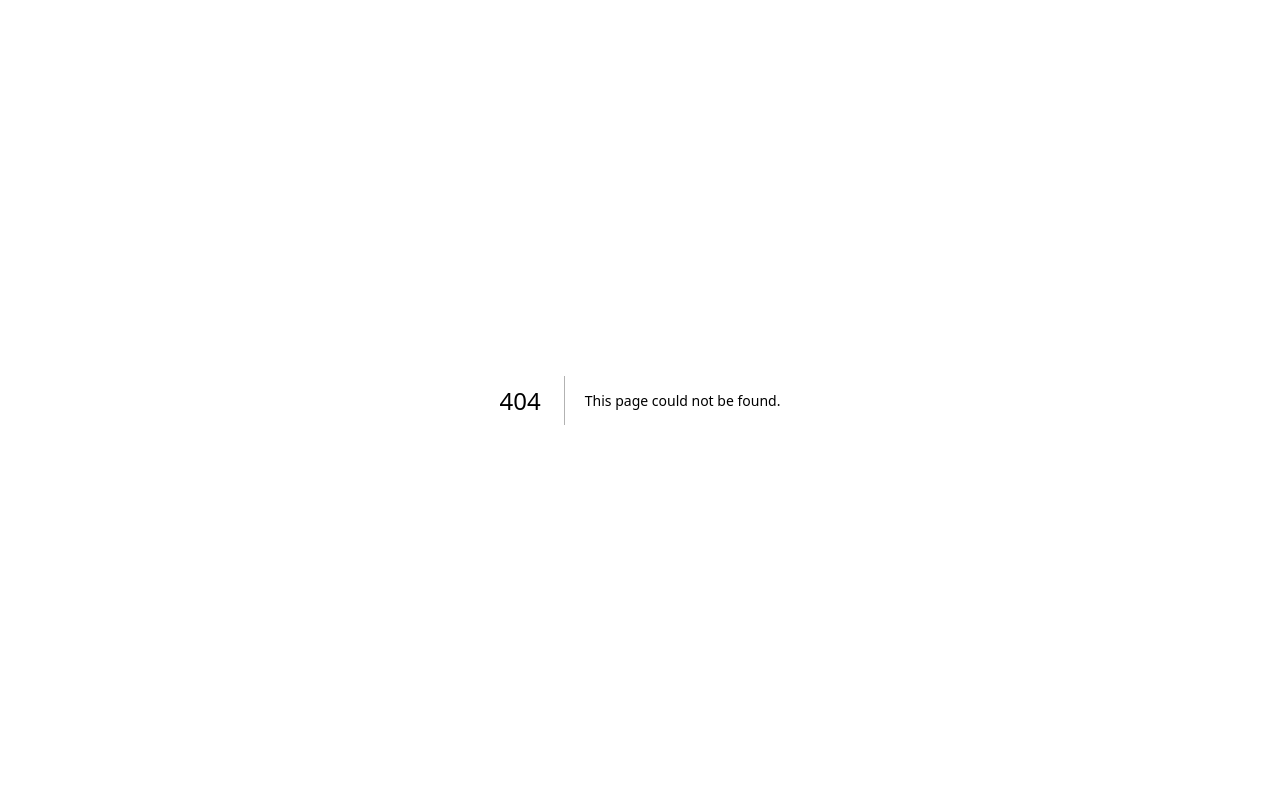
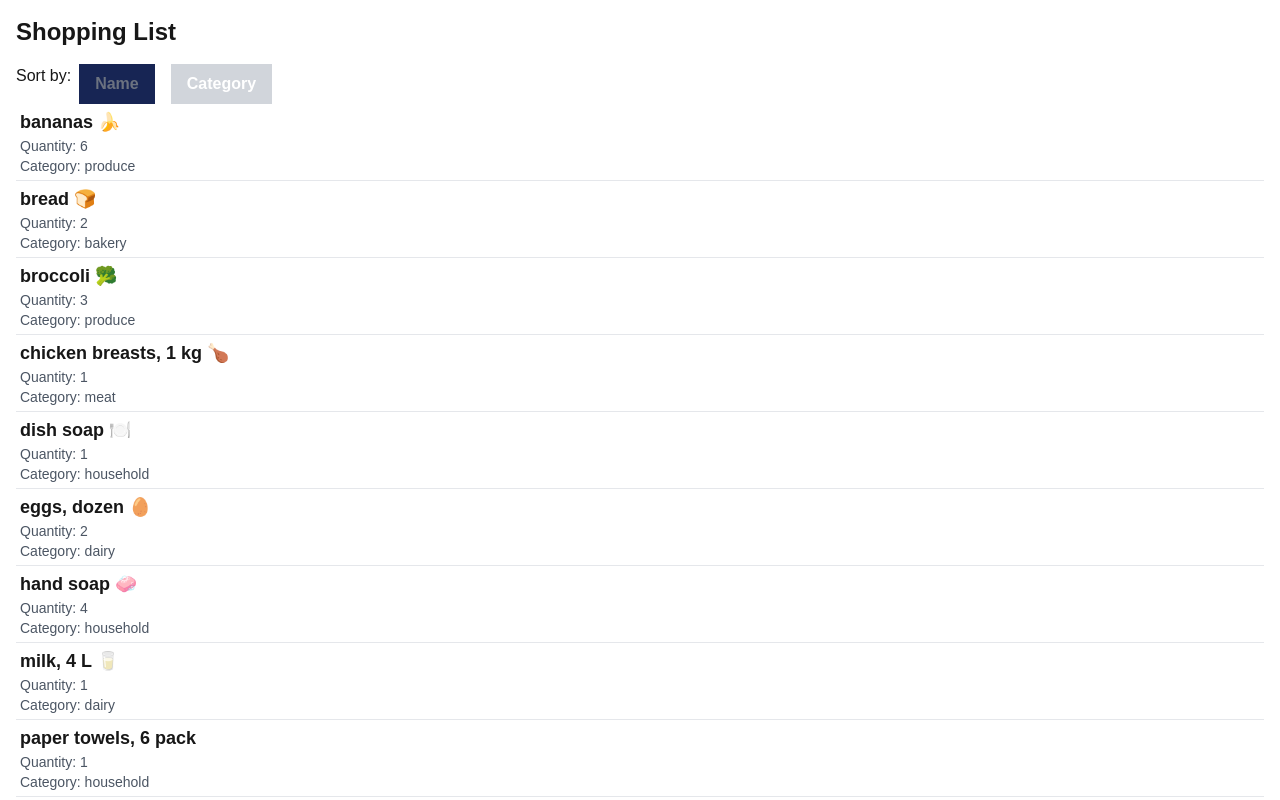
Before and after one commit to WJiyun/cprg306-assignments, a Next.js app: page /week-6 in a window 1280 px wide. Before the commit this address had no page. Shown: the top 800 px of the page. Built offline with nearby package versions, Linux system fonts and the light colour scheme.

Commit message:
Addition of week-6
Added new week-6 folder with item-list.js, item.js, copied from week-3.
Added new items.json and page.js.

Added styling and added sorted feature to sort the lists into names and category.

```diff
--- a/app/page.js
+++ b/app/page.js
@@ -8,6 +8,7 @@ export default function Home() {
       <p><Link href="http://localhost:3000/week-3">Go to Week-3</Link></p>
       <p><Link href="http://localhost:3000/week-4">Go to Week-4</Link></p>
       <p><Link href="http://localhost:3000/week-5">Go to Week-5</Link></p>
+      <p><Link href="http://localhost:3000/week-6">Go to Week-6</Link></p>
     </div>
   );
 }
--- /dev/null
+++ b/app/week-6/item-list.js
@@ -0,0 +1,39 @@
+"use client";
+import { useState } from "react";
+import Item from "./item.js";
+import items from "./items.json";
+
+export default function ItemList(){
+
+    let itemJSON = [...items];
+    const [sortBy, setSortBy] = useState("name");
+    itemJSON.sort((a, b) => {
+        if (sortBy === "name") {
+            return a.name.localeCompare(b.name);
+        }
+        else if (sortBy === "category") {
+            return a.category.localeCompare(b.category);
+        }
+        return 0;
+    });
+
+    return(
+        <main>
+            <div
+            className="flex">
+            <h1>Sort by:</h1>
+            <button
+            onClick={() => setSortBy("name")}
+            className={`py-2 px-4 bg-blue-400 border-b-1 font-bold ml-2 hover:bg-blue-900 ${sortBy === "name" ? "bg-blue-950 text-gray-500" : "bg-gray-300 text-white"}`}>Name</button>
+            <button
+            onClick={()=> setSortBy("category")}
+            className={`py-2 px-4 bg-blue-400 border-b-1 font-bold ml-4 hover:bg-blue-900 ${sortBy === "category" ? "bg-blue-950 text-gray-500" : "bg-gray-300 text-white"}`}>Category</button>
+       </div>
+       <div>
+              {itemJSON.map((item, index) => {
+                return <Item key={index} name={item.name} quantity={item.quantity} category={item.category} />
+              })}
+       </div>
+       </main>
+    )
+}
--- /dev/null
+++ b/app/week-6/item.js
@@ -0,0 +1,10 @@
+export default function Item({name, quantity, category}) {
+    return (
+    <div className="p-1 border-b border-gray-200">
+      <div className="font-bold text-lg">{name}</div>
+      <div className="text-sm text-gray-600">Quantity: {quantity}</div>
+      <div className="text-sm text-gray-600">Category: {category}</div>
+    </div>
+
+    )
+}
--- /dev/null
+++ b/app/week-6/items.json
@@ -0,0 +1,74 @@
+[
+    {
+      "id": "1h2GJKH12gkHG31h1H",
+      "name": "milk, 4 L 🥛",
+      "quantity": 1,
+      "category": "dairy"
+    },
+    {
+      "id": "2KJH3k2j3H1k2J3K1H",
+      "name": "bread 🍞",
+      "quantity": 2,
+      "category": "bakery"
+    },
+    {
+      "id": "3h2KJH3k2j3H1k2J3",
+      "name": "eggs, dozen 🥚",
+      "quantity": 2,
+      "category": "dairy"
+    },
+    {
+      "id": "4k2J3K1H2GJKH12gk",
+      "name": "bananas 🍌",
+      "quantity": 6,
+      "category": "produce"
+    },
+    {
+      "id": "5H1h1H2KJH3k2j3H",
+      "name": "broccoli 🥦",
+      "quantity": 3,
+      "category": "produce"
+    },
+    {
+      "id": "6H1k2J3K1H2GJKH1",
+      "name": "chicken breasts, 1 kg 🍗",
+      "quantity": 1,
+      "category": "meat"
+    },
+    {
+      "id": "7gkHG31h1H2KJH3k",
+      "name": "pasta sauce 🍝",
+      "quantity": 3,
+      "category": "canned goods"
+    },
+    {
+      "id": "8j3H1k2J3K1H2GJK",
+      "name": "spaghetti, 454 g 🍝",
+      "quantity": 2,
+      "category": "dry goods"
+    },
+    {
+      "id": "9H12gkHG31h1H2KJ",
+      "name": "toilet paper, 12 pack 🧻",
+      "quantity": 1,
+      "category": "household"
+    },
+    {
+      "id": "10H3k2j3H1k2J3K1",
+      "name": "paper towels, 6 pack",
+      "quantity": 1,
+      "category": "household"
+    },
+    {
+      "id": "11k2J3K1H2GJKH12",
+      "name": "dish soap 🍽️",
+      "quantity": 1,
+      "category": "household"
+    },
+    {
+      "id": "12GJKH12gkHG31h1",
+      "name": "hand soap 🧼",
+      "quantity": 4,
+      "category": "household"
+    }
+  ]
--- /dev/null
+++ b/app/week-6/page.js
@@ -0,0 +1,10 @@
+import ItemList from './item-list';
+
+export default function Page() {
+    return (
+        <div className="container mx-auto p-4">
+            <h1 className="text-2xl font-bold mb-4">Shopping List</h1>
+            <ItemList className="p-4 m-4 bg-white shadow-md rounded-lg" />
+        </div>
+    );
+}
```
